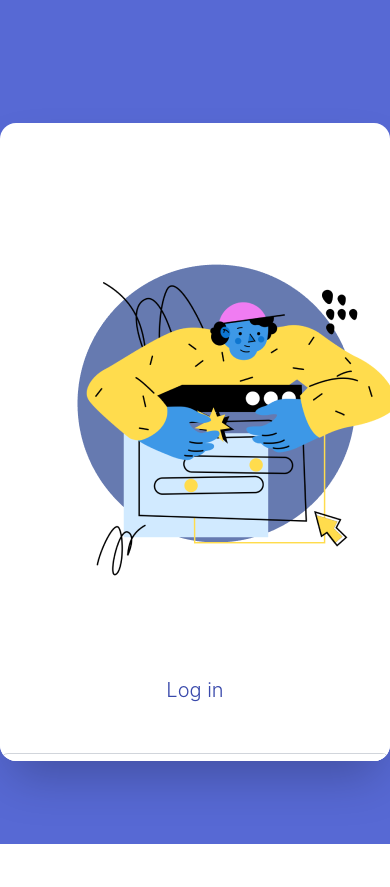
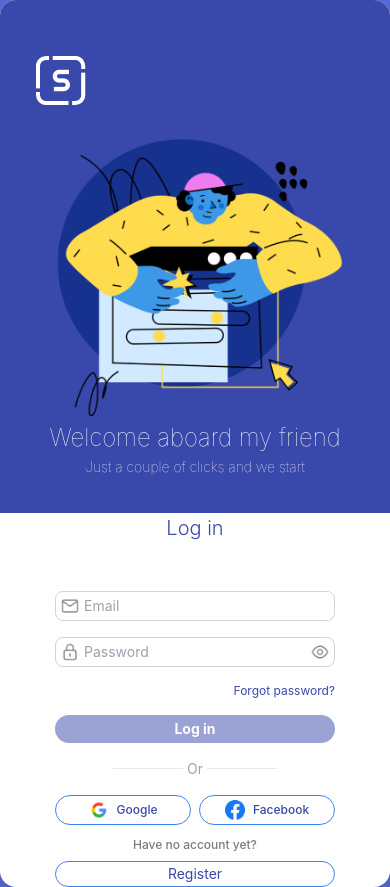
Before and after one commit to yaacovdev/login-page, a React (Create React App) app in the folder frontend/web-registration/: page /login in a window 390 px wide. Before the commit the page ends 844 px from the top, so only its background shows below. Built offline with nearby package versions, Linux system fonts and the light colour scheme.

Commit message:
chore: Update LoginPage layout for responsive design

```diff
--- a/frontend/web-registration/src/screens/LoginPage.tsx
+++ b/frontend/web-registration/src/screens/LoginPage.tsx
@@ -4,14 +4,16 @@ import LeftSide from "../components/LeftSide";
 import RightSide from "../components/RightSide";
 
 const LoginPage: React.FC = () => {
-
     return (
         <div
-            className="flex flex-col md:flex-row bg-white rounded-2xl shadow-2xl overflow-hidden max-w-6xl w-full h-screen mx-auto mt-10"
-            style={{ maxHeight: "75.6667vh" }}
+            className="flex flex-col lg:flex-row bg-white rounded-2xl shadow-2xl overflow-hidden lg:max-w-[64%]  mx-auto"
         >
-            <LeftSide />
-            <RightSide />
+            <div className="flex w-full lg:w-[58.8%] justify-center items-center bg-primary">
+                <LeftSide />
+            </div>
+            <div className="flex w-full lg:w-[41.2%] justify-center items-center">
+                <RightSide />
+            </div>
         </div>
     );
 };
```
